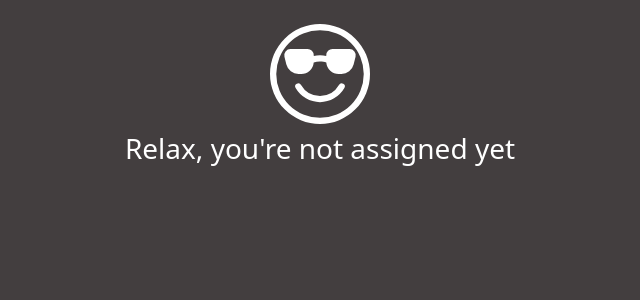
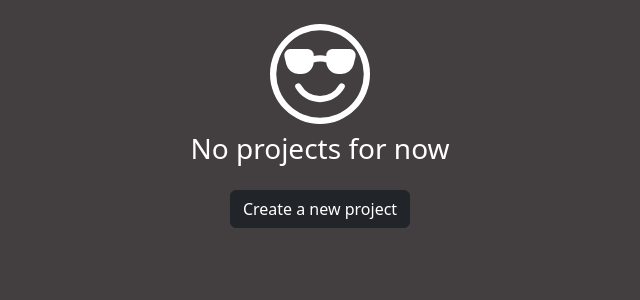
Before and after one commit to Osigelialex/defectly, a Django app: page /bugTracker/projects/ in a window 1280 px wide. Shown: the part 73-373 px from the top of the page, without its empty margins (320-960 px from the left). Run offline with Django 4.2, Linux system fonts and the light colour scheme; the visitor is signed in with stand-in values (Sample User, id 1); data comes from the database, SQL or seed files in the repository; data that the repository does not hold is empty.

Commit message:
Bug Fix allowed admins the ability to create new projects when no projects exist displayed message for when no team members are found on the administration section

```diff
--- a/Defectly/bugTracker/templates/administration.html
+++ b/Defectly/bugTracker/templates/administration.html
@@ -3,6 +3,9 @@
 {% block body %}
   {% include 'navbar.html' %}
   <div class="container">
+    {% if users|length == 0%}
+      <h1 class="fw-bold text-center">No Team Members Found</h1>
+    {% else %}
     <div class="row">
       <div class="col-sm">
         <div class="table-responsive">
@@ -76,5 +79,6 @@
       </div>
       {% endif %}
     </div>
+  {% endif %}
   </div>
 {% endblock %}
--- a/Defectly/bugTracker/templates/projects.html
+++ b/Defectly/bugTracker/templates/projects.html
@@ -13,7 +13,54 @@
         <path d="M4.968 9.75a.5.5 0 1 0-.866.5A4.498 4.498 0 0 0 8 12.5a4.5 4.5 0 0 0 3.898-2.25.5.5 0 1 0-.866-.5A3.498 3.498 0 0 1 8 11.5a3.498 3.498 0 0 1-3.032-1.75zM7 5.116V5a1 1 0 0 0-1-1H3.28a1 1 0 0 0-.97 1.243l.311 1.242A2 2 0 0 0 4.561 8H5a2 2 0 0 0 1.994-1.839A2.99 2.99 0 0 1 8 6c.393 0 .74.064 1.006.161A2 2 0 0 0 11 8h.438a2 2 0 0 0 1.94-1.515l.311-1.242A1 1 0 0 0 12.72 4H10a1 1 0 0 0-1 1v.116A4.22 4.22 0 0 0 8 5c-.35 0-.69.04-1 .116z"/>
         <path d="M16 8A8 8 0 1 1 0 8a8 8 0 0 1 16 0zm-1 0A7 7 0 1 0 1 8a7 7 0 0 0 14 0z"/>
       </svg></h1>
-      <h3 class="text-center">Relax, you're not assigned yet</h3>
+      <h3 class="text-center mb-4">No projects for now</h3>
+      {% if request.user.is_staff %}
+    <div class="text-center mx-auto">
+      <button type="button" class="btn btn-dark" data-bs-toggle="modal" data-bs-target="#exampleModal">
+        Create a new project
+      </button>
+    </div>
+    <!--pop up form-->
+    <div class="modal fade text-dark" id="exampleModal" tabindex="-1" role="dialog" aria-labelledby="exampleModalLabel" aria-hidden="true">
+      <div class="modal-dialog" role="document">
+        <div class="modal-content">
+          <div class="modal-header">
+            <h5 class="modal-title" id="exampleModalLabel">Create a new project</h5>
+            <button type="button" class="close" data-bs-dismiss="modal" aria-label="Close">
+              <span aria-hidden="true">&times;</span>
+            </button>
+          </div>
+          <div class="modal-body">
+            <form action="{% url 'projects' %}" method="POST">
+              {% csrf_token %}
+              <h4 class="text-center">Create New Project</h4>
+
+              <div class="form-floating mb-3">
+                {{ project_form.name }}
+                <label for="floatingTextarea">Name</label>
+              </div>
+
+              <div class="form-floating mb-3">
+                {{ project_form.description }}
+                <label for="floatingTextarea">Description</label>
+              </div>
+
+              <div class="mb-3">
+                <label for="exampleSelect" class="form-label">Add Team members to project</label>
+                <br>
+                {{ project_form.user }}
+              </div>
+
+              <div class="modal-footer">
+                <button type="button" class="btn btn-secondary" data-bs-dismiss="modal">Close</button>
+                <input type="submit" value="Create project" class="btn btn-dark">
+              </div>
+            </form>
+          </div>
+        </div>
+      </div>
+    </div>
+    {% endif %}
     </div>
   {% else %}
   <h3 class="text-center mb-4">Check out your projects</h3>
```
